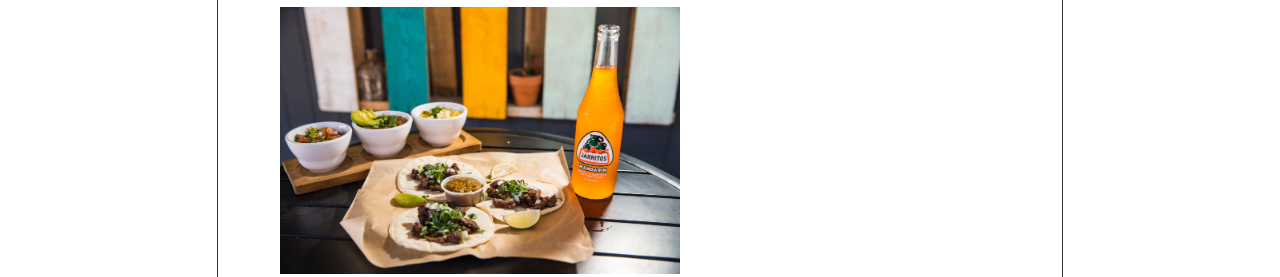
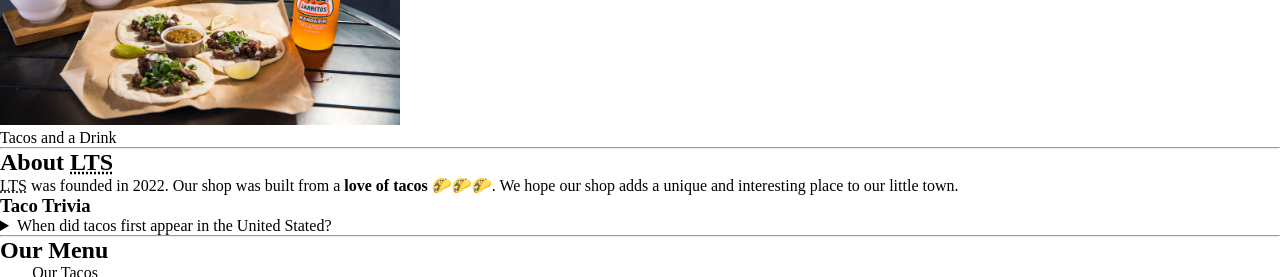
Before and after one commit to fastoch/final_project, a plain HTML site: page index.html in a window 1280 px wide. Shown: the part 251-528 px from the top of the page. Drawn offline with Linux system fonts and the light colour scheme.

Commit message:
starter code

```diff
--- a/css/style.css
+++ b/css/style.css
@@ -1,19 +1,5 @@
-html {
-    font-size: 22px;
+* {
+  margin: 0;
+  padding: 0;
+  box-sizing: border-box;
 }
-
-body {
-    min-height: 100vh;
-    max-width: 800px;
-    margin: 0 auto;
-    padding: 1rem;
-    border-left: 1px solid #333;
-    border-right: 1px solid #333;
-}
-
-th, td, caption {
-    border: 1px solid #333;
-    font-family: 'Courier New', Courier, monospace;
-    border-collapse: separate;
-    padding: 0.5rem;
-}
--- a/index.html
+++ b/index.html
@@ -3,6 +3,7 @@
 
 <head>
   <meta charset="UTF-8">
+  <meta name="viewport" content="width=device-width, initial-scale=1.0">
   <meta name="author" content="Dave Gray">
   <meta name="description" content="The official website for The Little Taco Shop">
   <title>The Little Taco Shop</title>
```
Also changed, not shown: contact.html (+1 -0 lines), hours.html (+1 -0 lines).
